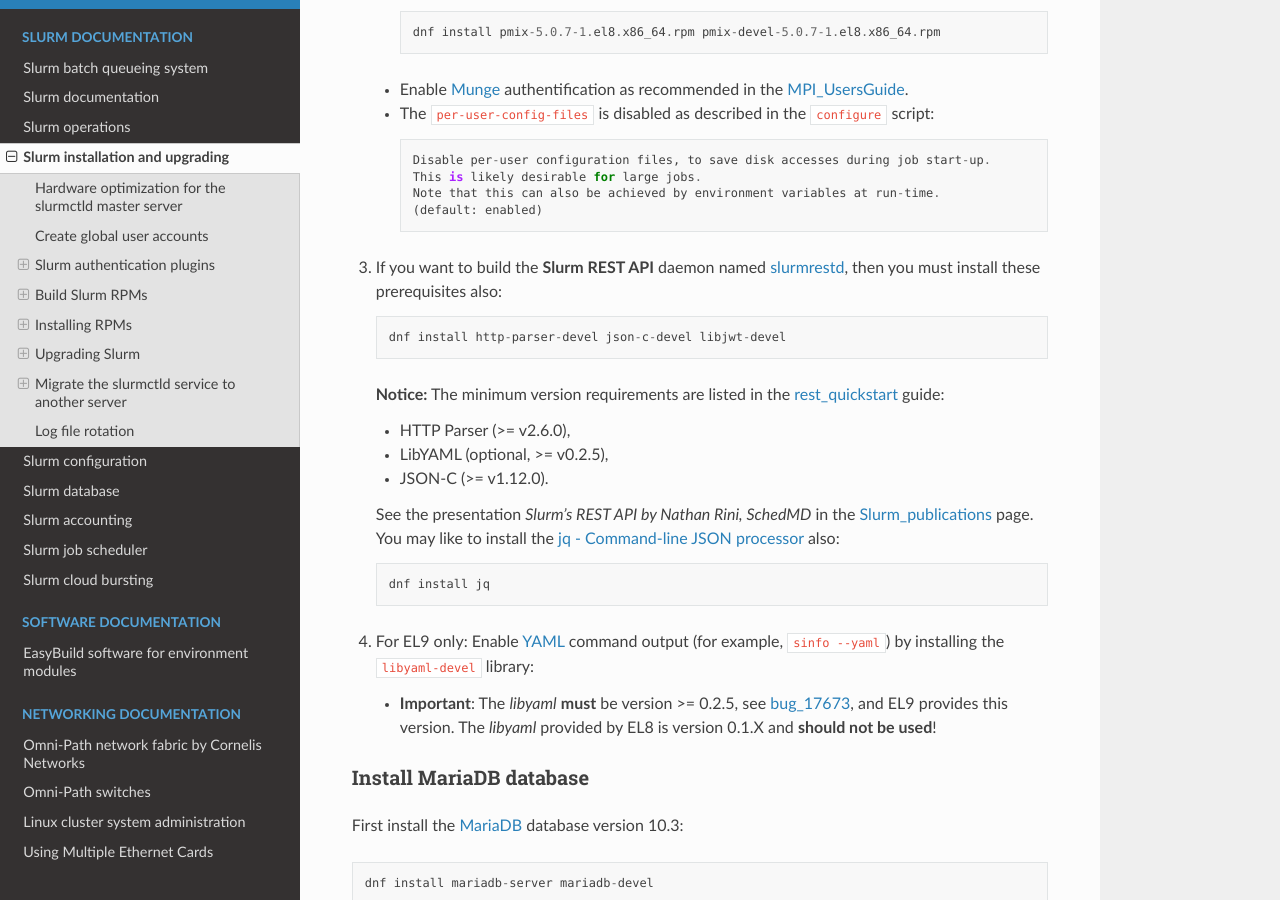
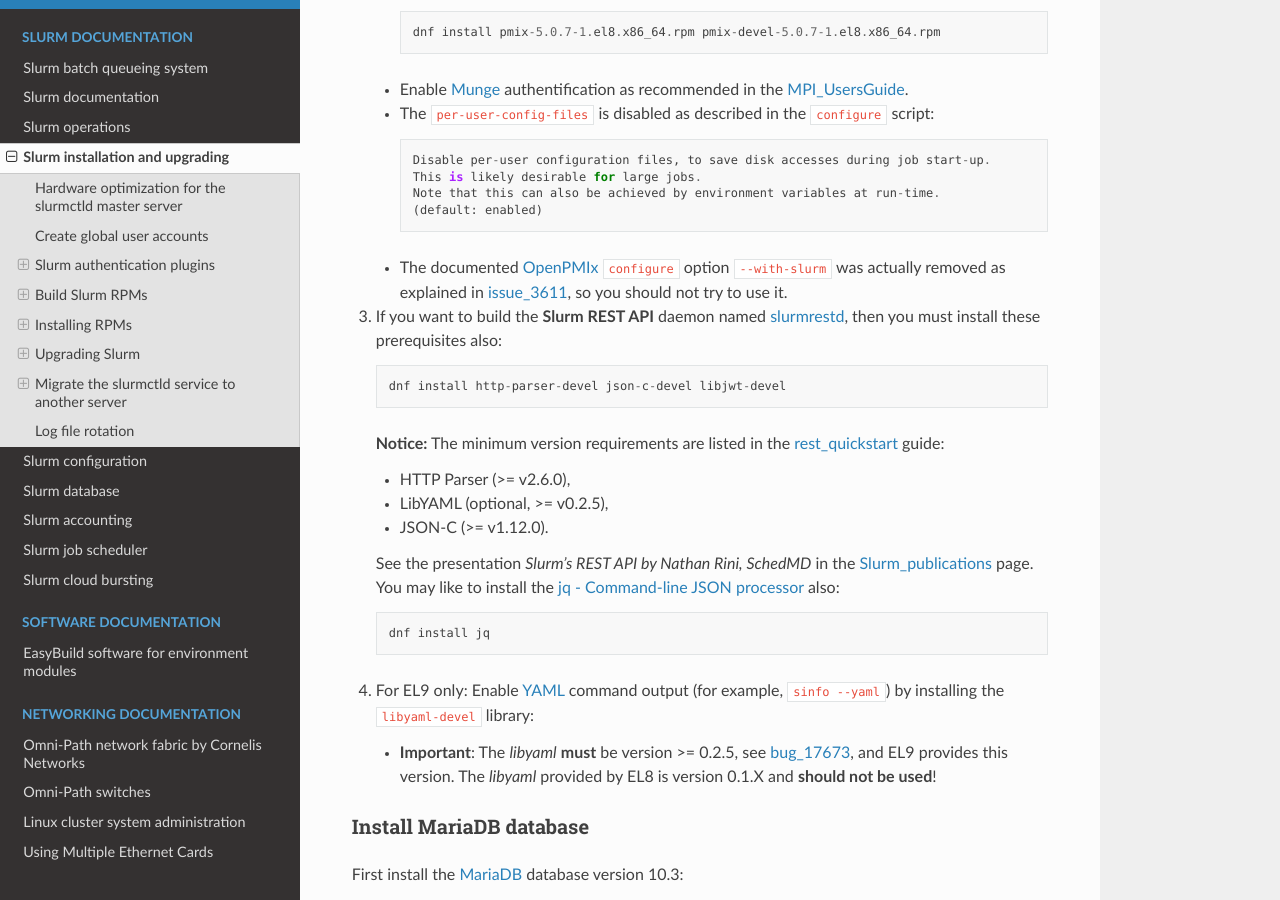
Before and after one commit to OleHolmNielsen/Niflheim_system, a Sphinx documentation site: the page built from docs/Slurm_installation.rst, in a window 1280 px wide and 900 px high, scrolled down 9863 px. Built offline with Sphinx 7.4.7 and the Read the Docs theme 3.1.0, drawn with Linux system fonts in a browser that asks for light colours.

Commit message:
Removed --with-slurm configure option

```diff
--- a/docs/Slurm_installation.rst
+++ b/docs/Slurm_installation.rst
@@ -443,6 +443,9 @@
        Note that this can also be achieved by environment variables at run-time.
        (default: enabled)
 
+   * The documented OpenPMIx_ ``configure`` option ``--with-slurm`` was actually removed as explained in issue_3611_,
+     so you should not try to use it.
+
 3. If you want to build the **Slurm REST API** daemon named slurmrestd_,
    then you must install these prerequisites also::
 
@@ -469,6 +472,7 @@
 .. _OpenPMIx: https://pmix.org/
 .. _OpenPMIx_documentation: https://docs.openpmix.org/en/v5.0.8/
 .. _OpenPMIx_GitHub: https://github.com/openpmix/openpmix
+.. _issue_3611: https://github.com/openpmix/openpmix/issues/3611
 .. _MPI_UsersGuide: https://slurm.schedmd.com/mpi_guide.html
 .. _Omni-Path: https://www.cornelisnetworks.com/products/omni-path-100
 .. _removed_OPA_support: https://github.com/open-mpi/ompi/issues/13397#issuecomment-3258354734
```
